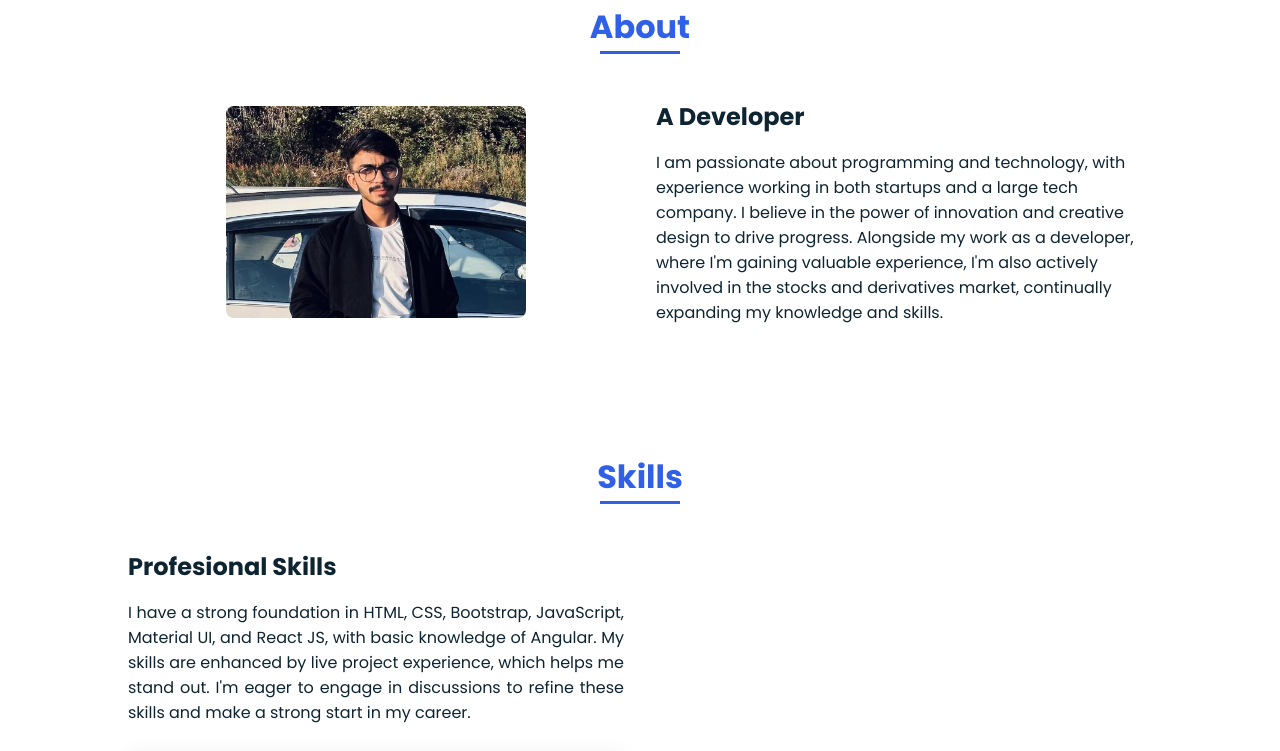
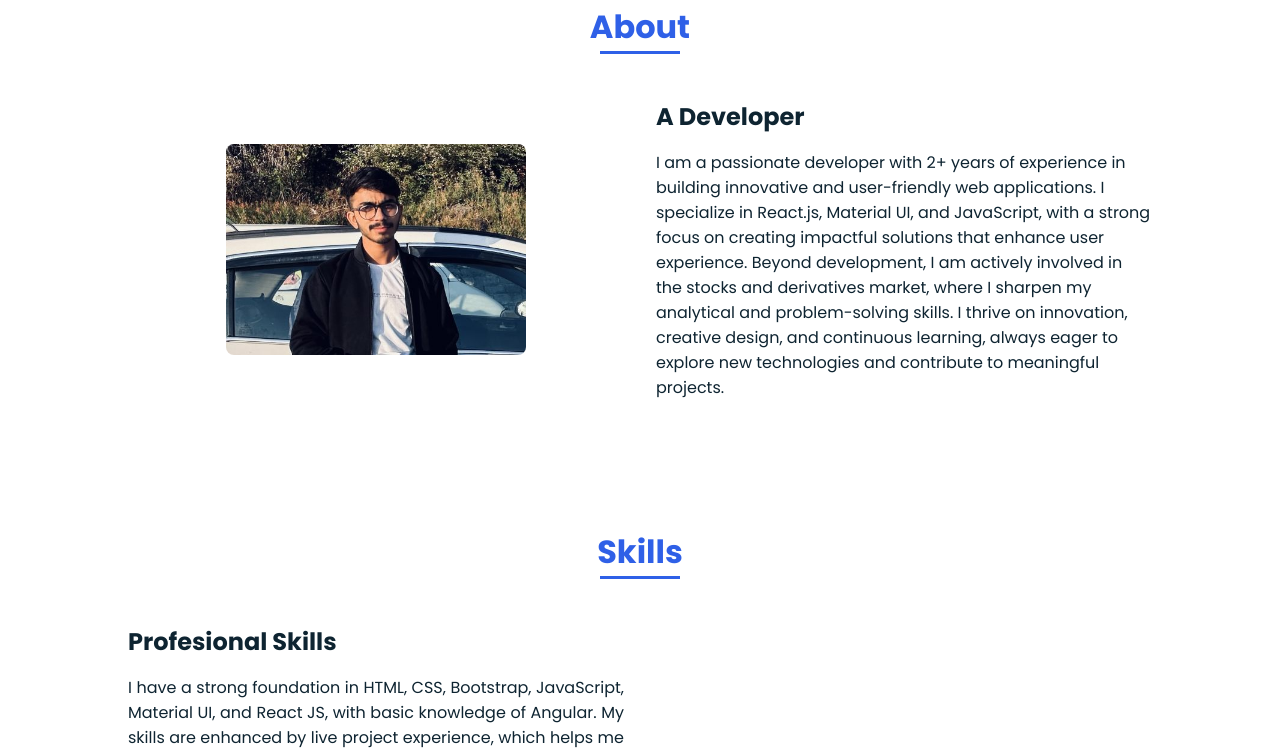
Before and after one commit to mitawa0001/mitawa0001.github.io, a plain HTML site: page index.html in a window 1280 px wide. Shown: the part 877-1628 px from the top of the page. Drawn offline with nearby package versions, Linux system fonts and the light colour scheme; a script that the page names is missing.

Commit message:
portfolio update

```diff
--- a/index.html
+++ b/index.html
@@ -58,7 +58,7 @@
             <a href="#contact" class="nav__link">Contact</a>
           </li>
           <li class="nav__item">
-            <a href="./assets/Naresh_Resume_ReactJs_2Year.pdf" class="nav__link">Download Resume</a>
+            <a href="./assets/Naresh-Resume-ReactJS-2Years (1).pdf" class="nav__link">Download Resume</a>
           </li>
         </ul>
       </div>
@@ -109,10 +109,13 @@
         <div>
           <h2 class="about__subtitle">A Developer</h2>
           <p class="about__text">
-            I am passionate about programming and technology, with experience working in both startups and a large tech
-            company. I believe in the power of innovation and creative design to drive progress. Alongside my work as a
-            developer, where I'm gaining valuable experience, I'm also actively involved in the stocks and derivatives
-            market, continually expanding my knowledge and skills.
+            I am a passionate developer with 2+ years of experience in building innovative and user-friendly web
+            applications. I specialize in React.js, Material
+            UI, and JavaScript, with a strong focus on creating impactful solutions that enhance user experience.
+
+            Beyond development, I am actively involved in the stocks and derivatives market, where I sharpen my
+            analytical and problem-solving skills. I thrive on innovation, creative design, and continuous learning,
+            always eager to explore new technologies and contribute to meaningful projects.
           </p>
         </div>
       </div>
@@ -231,7 +234,7 @@
       <a href="https://twitter.com/nsmmitawa" class="footer__icon" target="_blank">
         <i class="fab fa-twitter"></i></a>
     </div>
-    <p>&#169; 2023 copyright all right reserved</p>
+    <p>&#169; 2025 copyright all right reserved</p>
   </footer>
 
   <!--===== SCROLL REVEAL =====-->
```
Also changed, not shown: 2 other files.
